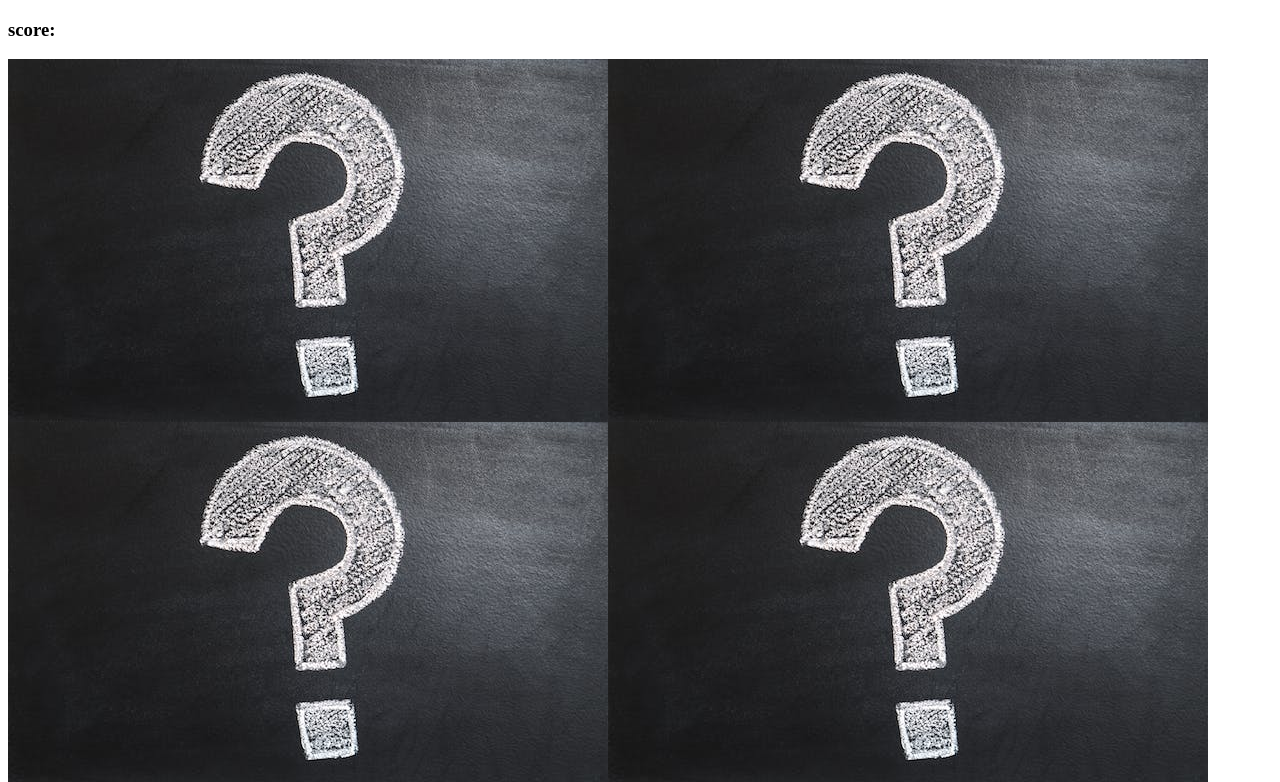
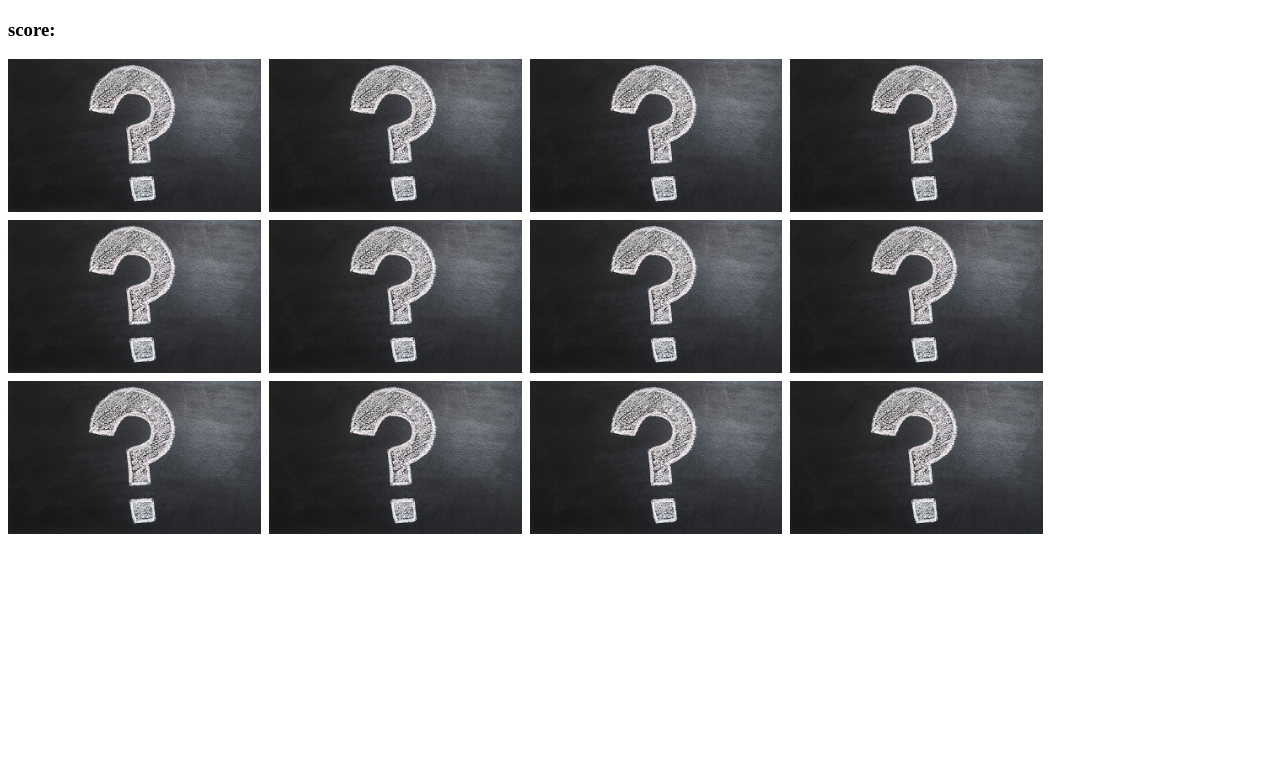
Before and after one commit to olgaKhristo/cohort11, a plain HTML site: page memory game cards/index.html in a window 1280 px wide. Shown: the top 782 px of the page. Drawn offline with Linux system fonts and the light colour scheme.

Commit message:
sized the picture

```diff
--- a/memory game cards/script.js
+++ b/memory game cards/script.js
@@ -64,6 +64,8 @@ function createBoard() {
 for (let i = 0; i < cardArray.length; i++) {
     const card = document.createElement('img')
     card.setAttribute('src', 'img/qqq.jpeg')
+    card.style.width = '100%'
+    card.style.height = '100%'
     card.setAttribute('data-id', i)
     card.addEventListener('click', flipCard)
 
--- a/memory game cards/style.css
+++ b/memory game cards/style.css
@@ -1,6 +1,11 @@
 #grid {
-    width: 1200px;
-    height: 1800px;
-    display: flex;
-    flex-wrap: wrap;
+    width: 100%;
+
+    display: grid;
+    grid-auto-flow: row;
+    grid-template-columns: repeat(4, 20%);
+    grid-template-rows: auto;
+    gap: 0.5rem;
+
+
 }
```
